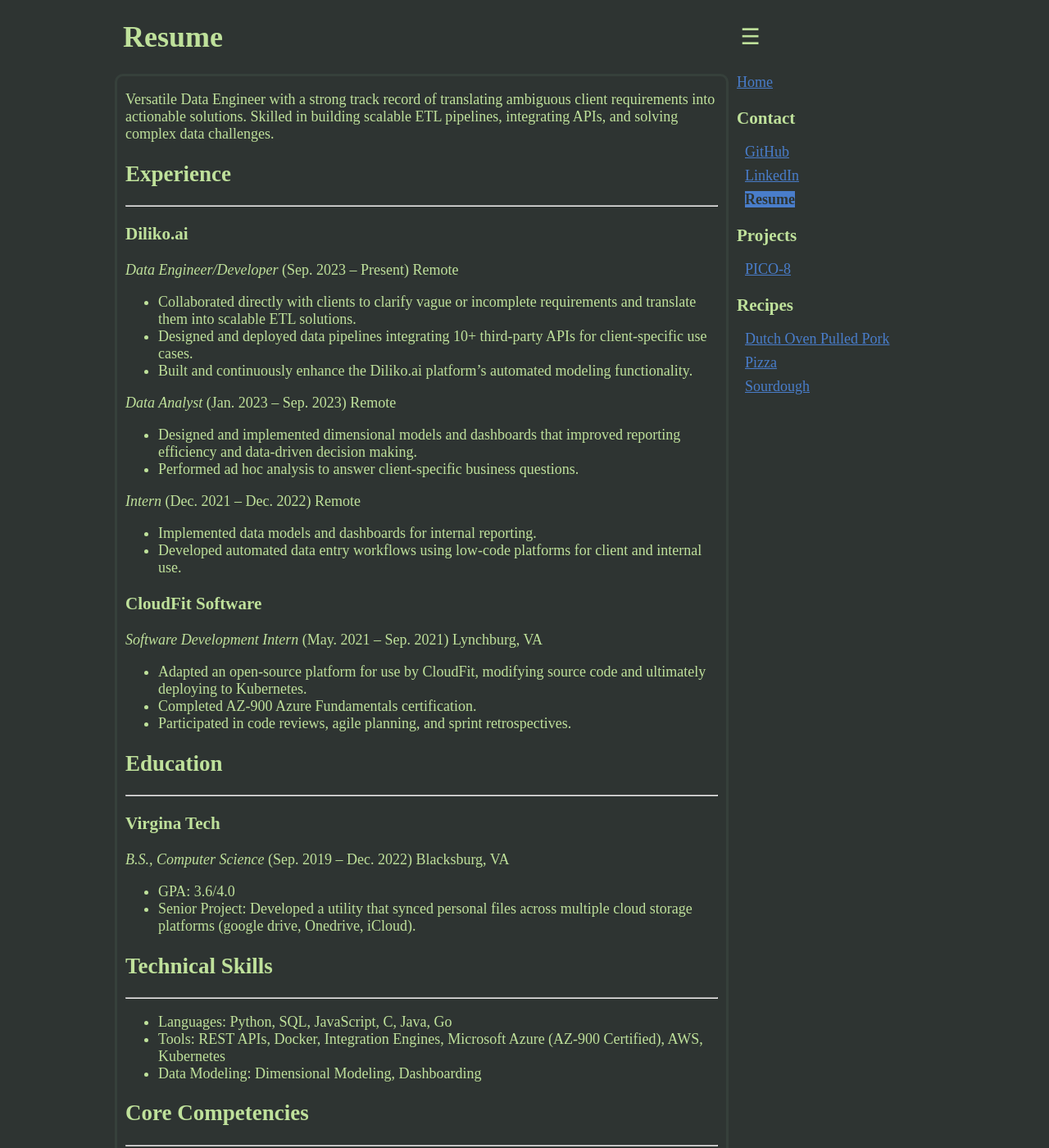
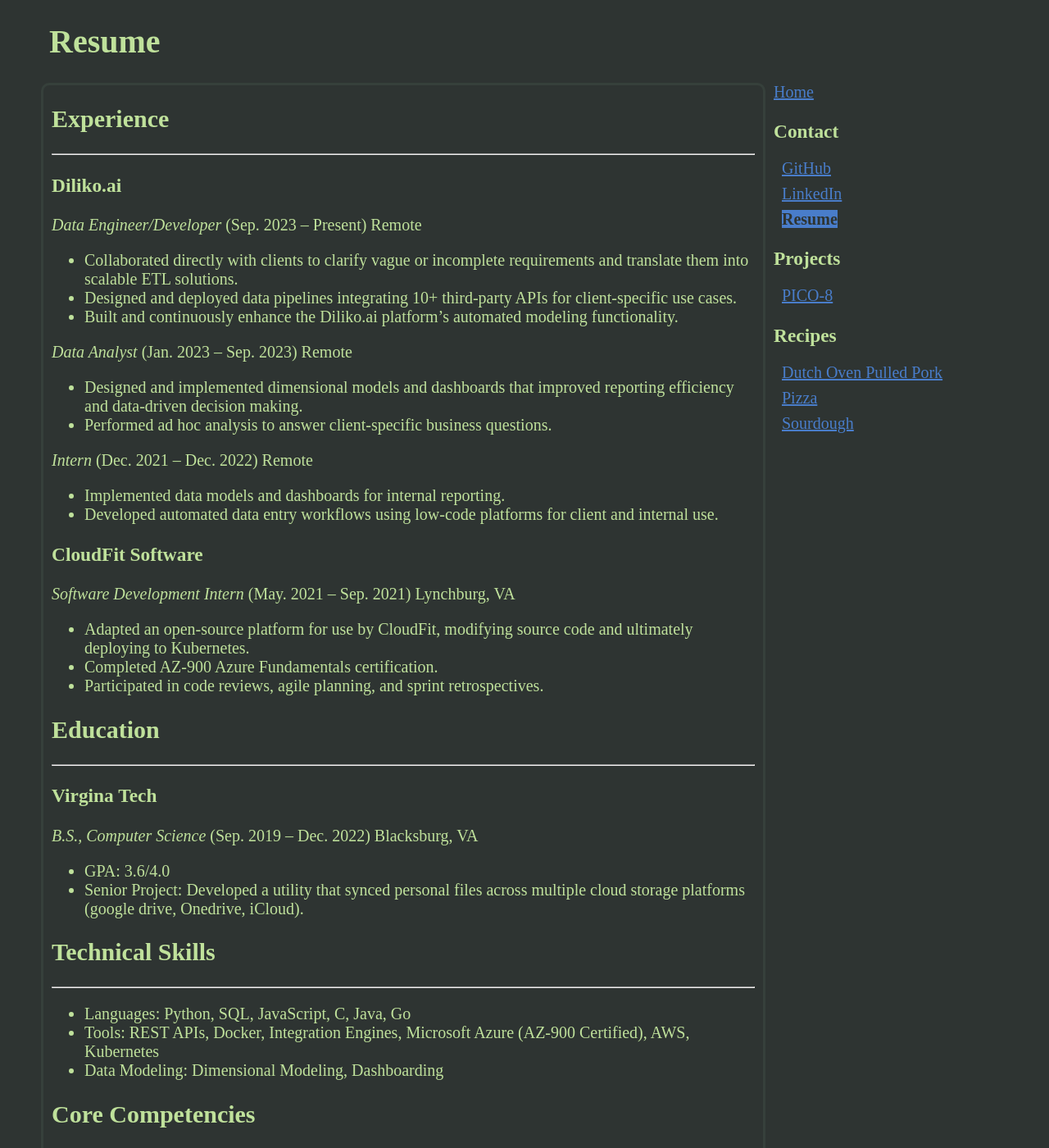
Before and after one commit to CalebHicks1/jekyll_website, a Jekyll site: the page built from _contact/resume.md, in a window 1280 px wide and 1400 px high. Shown: the whole window at 82% size. Built offline with Jekyll 4.4.1, drawn with Linux system fonts in a browser that asks for light colours; some web fonts are replaced.

Commit message:
A bunch of tweaks. increased font size, hid nav button, added pico-8 content

```diff
--- a/_contact/resume.md
+++ b/_contact/resume.md
@@ -2,8 +2,6 @@
 title: Resume
 layout: content
 ---
-Versatile Data Engineer with a strong track record of translating ambiguous client requirements into actionable solutions. Skilled in building scalable ETL pipelines, integrating APIs, and solving complex data challenges.
-
 ## Experience
 ***
 ### Diliko.ai
--- a/_layouts/content.html
+++ b/_layouts/content.html
@@ -4,7 +4,9 @@
 <head>
     <meta charset="utf-8">
     <title>{{ page.title }}</title>
-    <link rel="stylesheet" href="/assets/css/styles.css">
+    <!-- media query for mobile devices -->
+    <link rel="stylesheet"
+         href="/assets/css/styles.css">
     <link rel="icon" href="/assets/images/wizard.ico" type="image/x-icon">
     <script>
         // function to hide the nav panel on button click
@@ -24,7 +26,7 @@
         <!-- right column -->
         <div style="display:flex;flex:25%; padding-left:10px; align-items:left;justify-content: left;">
 
-            <button onclick="toggleSidePanel()" style="width:fit-content;cursor:pointer; background-color:transparent;border:none;color:var(--fg-color);font-size:1.5em">☰</button>
+            <button class="nav-button" onclick="toggleSidePanel()" style="width:fit-content;cursor:pointer; background-color:transparent;border:none;color:var(--fg-color);font-size:1.5em">☰</button>
         </div>
     </div>
     <div style="width: 100%; display:flex;">
--- a/_sass/main.scss
+++ b/_sass/main.scss
@@ -1,3 +1,7 @@
+.nav-button {
+    display: none;
+}
+
 @font-face {
     font-family: Bungee;
     /* set name */
@@ -20,7 +24,7 @@
     --selected-link-color: rgb(19, 110, 247);
     --link-color: rgb(73, 125, 202);
 
-    font-size: 18px;
+    font-size: 20px;
 }
 
 .pico-embed {
@@ -57,10 +61,13 @@ body {
     padding-left: 50px;
     padding-right: 50px;
     // max-width: 900px;
-    width: 1000px;
+    width: 1200px;
     font-family: Montserrat;
 }
 
-// h1 {
-//     font-family: Bungee;
-// }
+// Mobile only:
+@media (max-width: 768px) {
+    .nav-button {
+        display: block;
+    }
+}
```
Also changed, not shown: _projects/pico_8.md (+9 -3 lines), assets/images/homunculus.gif (added).
